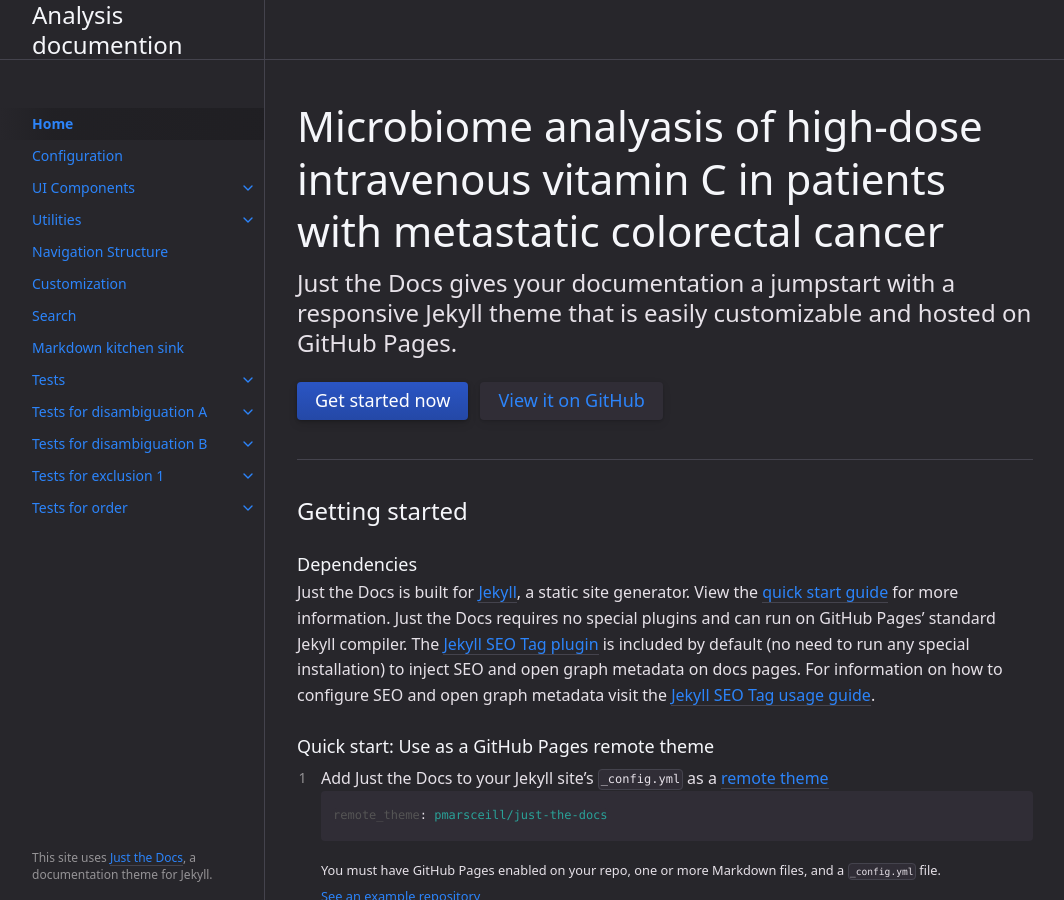
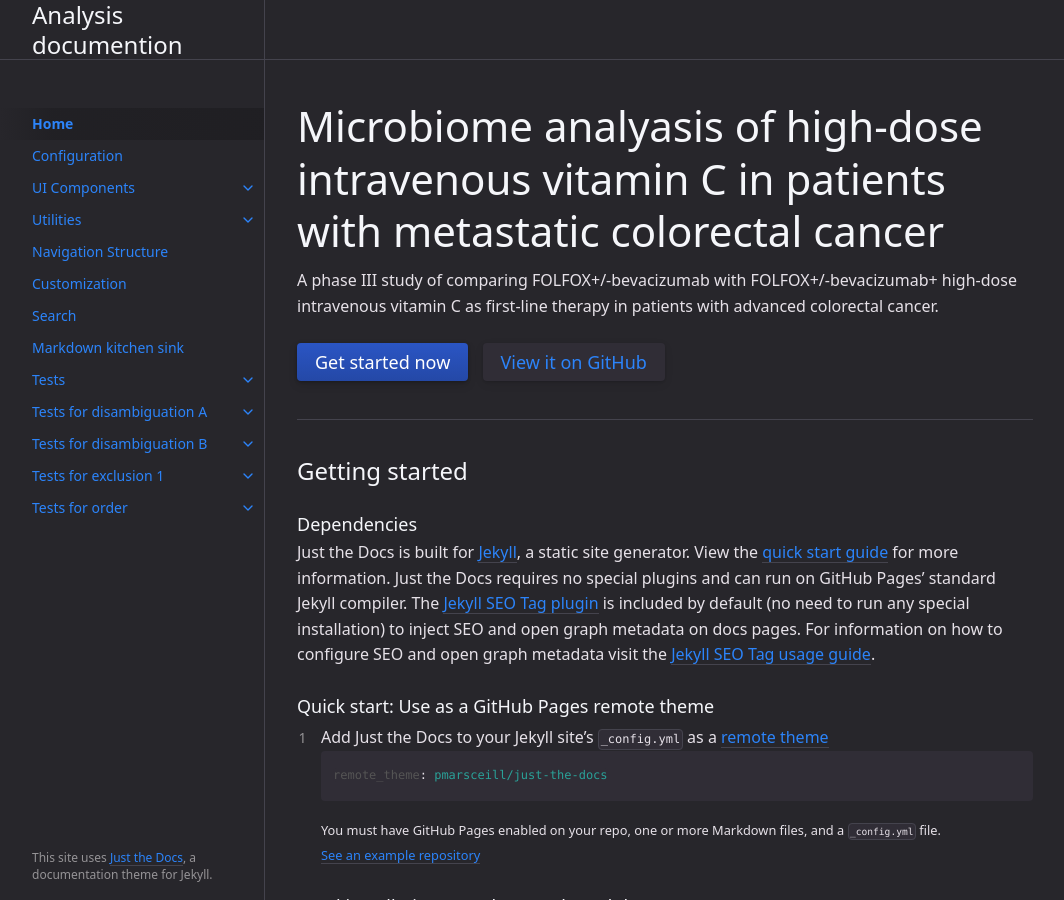
Before and after one commit to zhaoxia413/VitC_microbiome, a Jekyll site: the page built from index.md, in a window 1280 px wide and 900 px high. Shown: the whole window, without its empty margins (107-1171 px from the left). Built offline with Jekyll 4.4.1, drawn with Linux system fonts in a browser that asks for light colours.

```diff
--- a/index.md
+++ b/index.md
@@ -9,7 +9,8 @@ permalink: /
 # Microbiome analyasis of high-dose intravenous vitamin C in patients with metastatic colorectal cancer
 {: .fs-9 }
 
-Just the Docs gives your documentation a jumpstart with a responsive Jekyll theme that is easily customizable and hosted on GitHub Pages.
+A phase III study of comparing FOLFOX+/-bevacizumab with FOLFOX+/-bevacizumab+ high-dose intravenous vitamin C as first-line therapy in patients with advanced colorectal cancer.
+
 {: .fs-6 .fw-300 }
 
 [Get started now](#getting-started){: .btn .btn-primary .fs-5 .mb-4 .mb-md-0 .mr-2 } [View it on GitHub](https://github.com/zhaoxia413/VitC_microbiome){: .btn .fs-5 .mb-4 .mb-md-0 }
```
